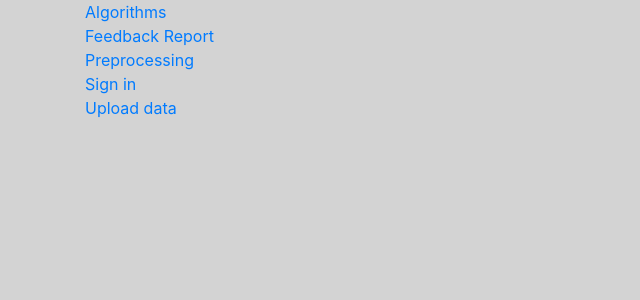
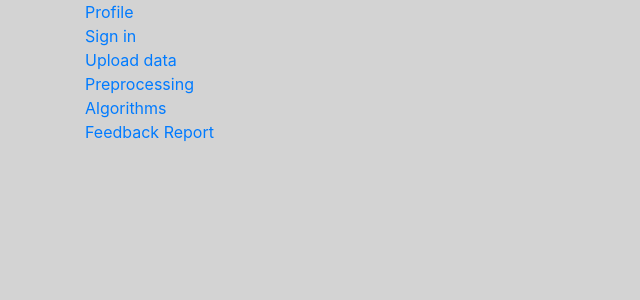
Before and after one commit to thatmariia/eia-demo, a Flask app: page / in a window 1280 px wide. Shown: the top 300 px of the page, without its empty margins (0-640 px from the left). Run offline with Flask 2, Linux system fonts and the light colour scheme; some libraries are stand-ins or nearby versions.

Commit message:
Added profile route

```diff
--- a/main.py
+++ b/main.py
@@ -42,3 +42,9 @@ def preprocessing_overview_page():
 @app.route('/feedback_report')
 def report_page():
     return render_template('feedback_report.html', title="Feedback Report")
+
+
+# profile page
+@app.route('/profile')
+def profile_page():
+    return render_template('profile.html', title="Profile")
--- a/web/templates/home.html
+++ b/web/templates/home.html
@@ -1,8 +1,9 @@
 {% extends "snippets/page_template.html" %}
 {% block content %}
+    <a href="/profile">Profile</a><br>
+    <a href="/sign_in">Sign in</a><br>
+    <a href="/upload_data">Upload data</a><br>
+    <a href="/preprocessing">Preprocessing</a><br>
     <a href="/algorithms">Algorithms</a><br>
     <a href="/feedback_report">Feedback Report</a><br>
-    <a href="/preprocessing">Preprocessing</a><br>
-    <a href="/sign_in">Sign in</a><br>
-    <a href="/upload_data">Upload data</a><br>
 {% endblock %}
```
